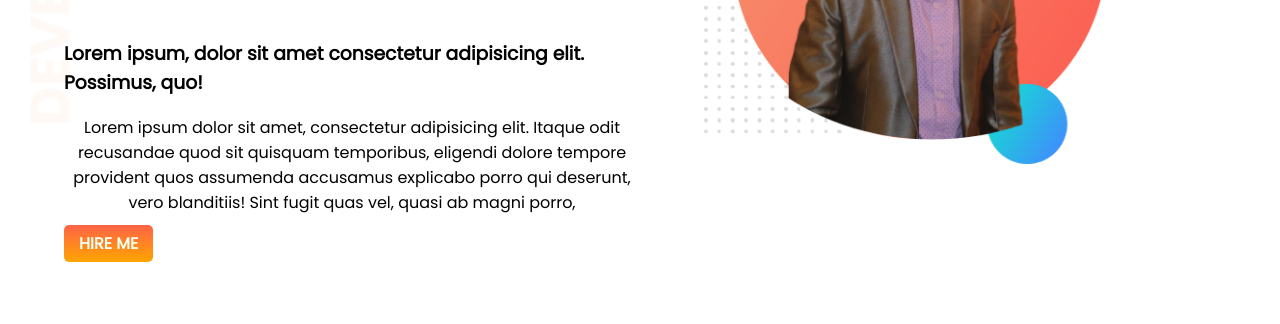
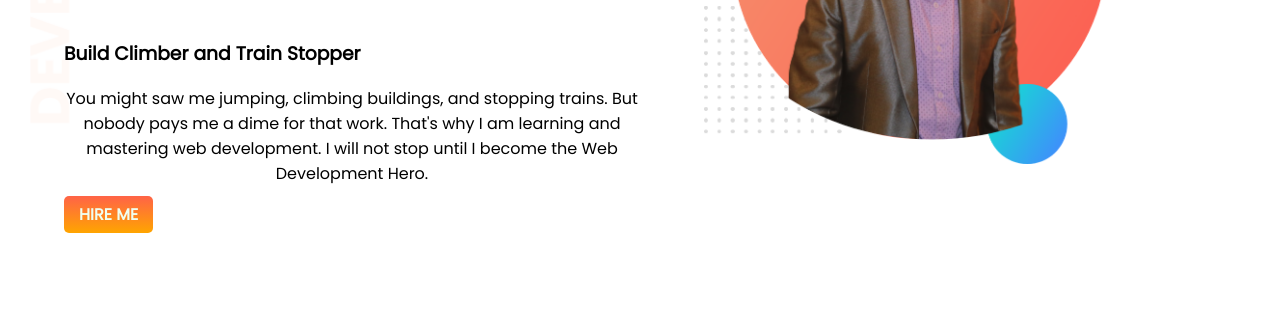
Before and after one commit to eliyasmah/developer-portfolio, a plain HTML site: page index.html in a window 1280 px wide. Shown: the part 236-560 px from the top of the page. Drawn offline with Linux system fonts and the light colour scheme.

Commit message:
add headding

```diff
--- a/index.html
+++ b/index.html
@@ -17,11 +17,10 @@
         <div class="half-width">
             <h1>Welcome</h1>
             <h1> <span class="orange-color">Eliyas web</span> world!</h1>
-            <h3>Lorem ipsum, dolor sit amet consectetur adipisicing elit. Possimus, quo!</h3>
-            <p>Lorem ipsum dolor sit amet, consectetur adipisicing elit. Itaque odit recusandae quod sit quisquam
-                temporibus, eligendi dolore tempore provident quos assumenda accusamus explicabo porro qui deserunt,
-                vero
-                blanditiis! Sint fugit quas vel, quasi ab magni porro, </p>
+            <h3>Build Climber and Train Stopper</h3>
+            <p>You might saw me jumping, climbing buildings, and stopping trains. But nobody pays me a dime for that
+                work. That's why I am learning and mastering web development. I will not stop until I become the Web
+                Development Hero.</p>
             <a class="link-button"
                 href="https://web.programming-hero.com/web-5/video/web-5-4-2-simple-image-background-remove-set-fancy-background"
                 target="-blank">HIRE ME</a>
```
